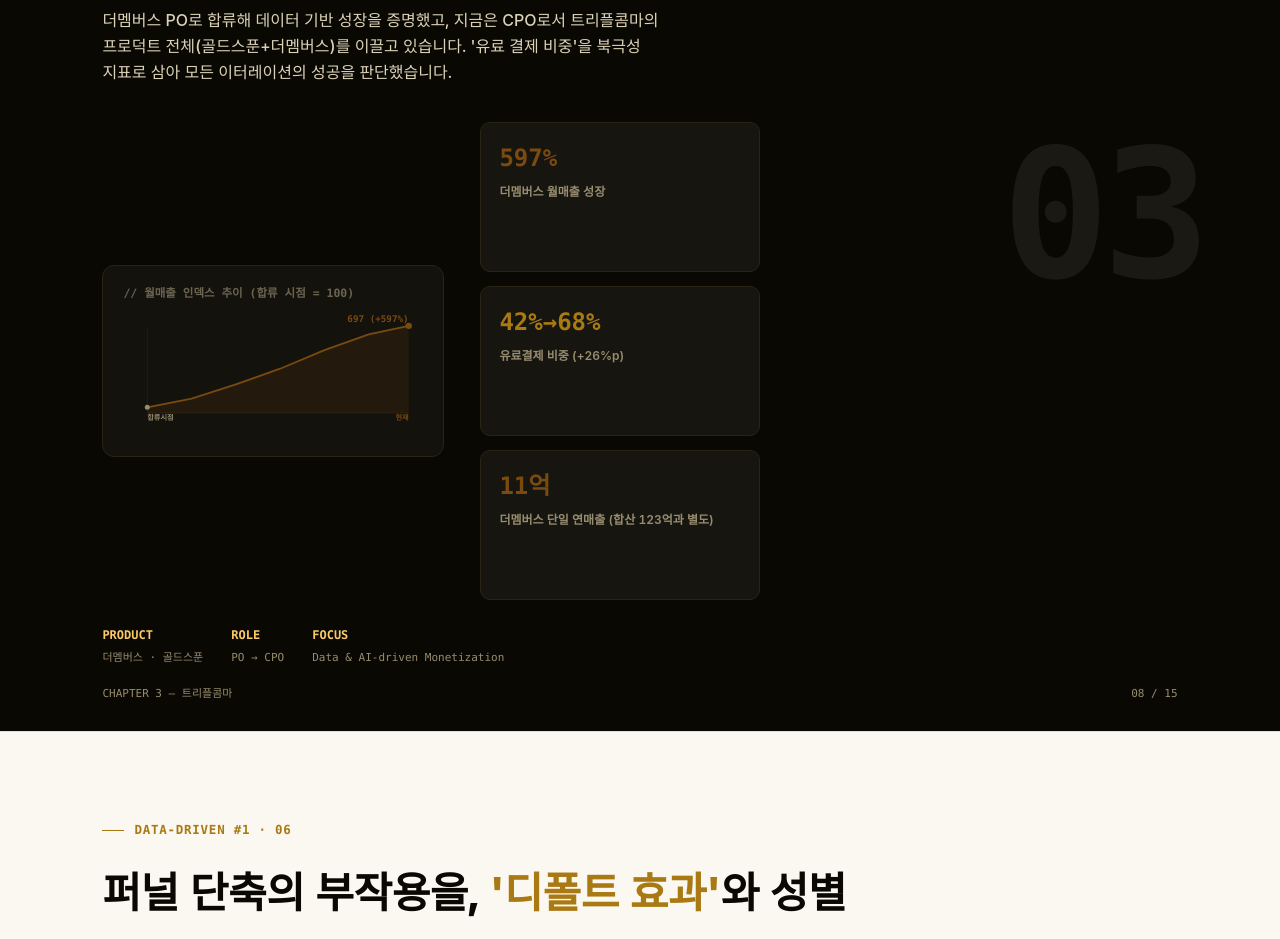
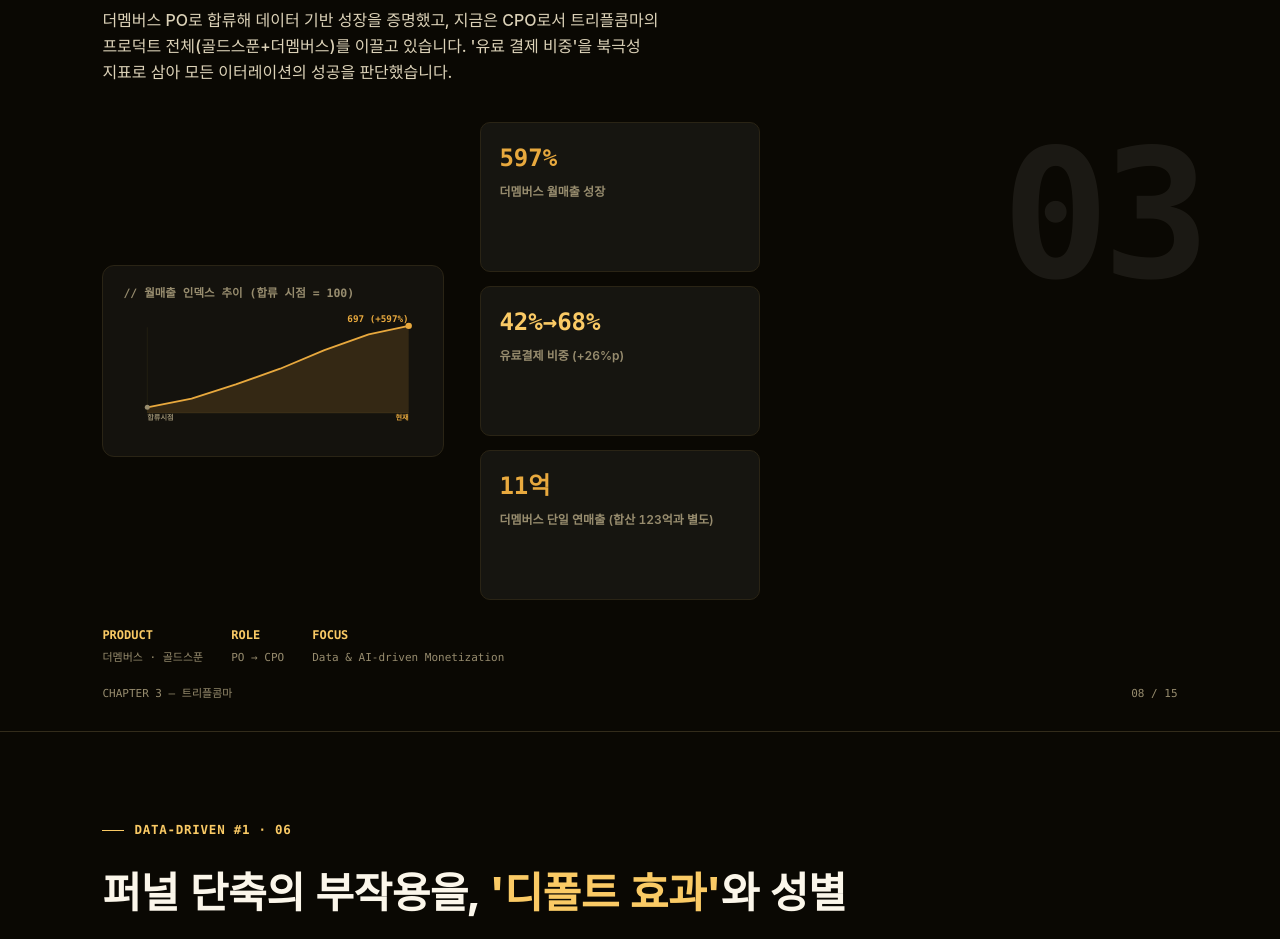
Before and after one commit to Macjjung/Macjjung.github.io, a plain HTML site: page index.html in a window 1280 px wide. Shown: the part 5900-6839 px from the top of the page. Drawn offline with Linux system fonts and the light colour scheme.

Commit message:
darkpattern modify

```diff
--- a/css/style.css
+++ b/css/style.css
@@ -3,48 +3,8 @@
     --brand-primary: #FACA65;
     --brand-base: #0A0803;
 
-    --bg: #FBF8F1;
-    --surface: #FFFFFF;
-    --surface-2: #F3ECDC;
-    --border: #E8DFC8;
-    --ink: #0A0803;
-    --ink-2: #34301F;
-    --ink-3: #6B6452;
-    --accent-tech: #A97913;
-    --accent-tech-soft: #A979131A;
-    --accent-money: #7A4A0F;
-    --accent-money-soft: #7A4A0F1A;
-    --grid-line: #E8DFC8;
-
-    /* fixed-look chapter divider panel: intentionally identical in both themes */
-    --divider-bg: #0A0803;
-    --divider-ink: #FBF6EA;
-    --divider-ink-2: #DCD2B8;
-    --divider-ink-3: #978C6E;
-    --divider-accent: #FACA65;
-    --divider-border: #2A2415;
-
-    --font-kr: -apple-system, BlinkMacSystemFont, "Apple SD Gothic Neo", "Malgun Gothic", "Noto Sans KR", sans-serif;
-    --font-mono: ui-monospace, "SF Mono", "JetBrains Mono", Menlo, Consolas, "Liberation Mono", monospace;
-  }
-
-  @media (prefers-color-scheme: dark) {
-    :root:not([data-theme="light"]) {
-      --bg: #0A0803;
-      --surface: #17140C;
-      --surface-2: #201B10;
-      --border: #332C1B;
-      --ink: #FBF6EA;
-      --ink-2: #DCD2B8;
-      --ink-3: #978C6E;
-      --accent-tech: #FACA65;
-      --accent-tech-soft: #FACA6524;
-      --accent-money: #E8A93E;
-      --accent-money-soft: #E8A93E24;
-      --grid-line: #332C1B;
-    }
-  }
-  :root[data-theme="dark"] {
+    /* single dark palette — applied in every environment (no light variant) */
+    color-scheme: dark;
     --bg: #0A0803;
     --surface: #17140C;
     --surface-2: #201B10;
@@ -57,6 +17,17 @@
     --accent-money: #E8A93E;
     --accent-money-soft: #E8A93E24;
     --grid-line: #332C1B;
+
+    /* chapter divider panel — same dark look as the rest of the deck */
+    --divider-bg: #0A0803;
+    --divider-ink: #FBF6EA;
+    --divider-ink-2: #DCD2B8;
+    --divider-ink-3: #978C6E;
+    --divider-accent: #FACA65;
+    --divider-border: #2A2415;
+
+    --font-kr: -apple-system, BlinkMacSystemFont, "Apple SD Gothic Neo", "Malgun Gothic", "Noto Sans KR", sans-serif;
+    --font-mono: ui-monospace, "SF Mono", "JetBrains Mono", Menlo, Consolas, "Liberation Mono", monospace;
   }
 
   * { box-sizing: border-box; }
```
